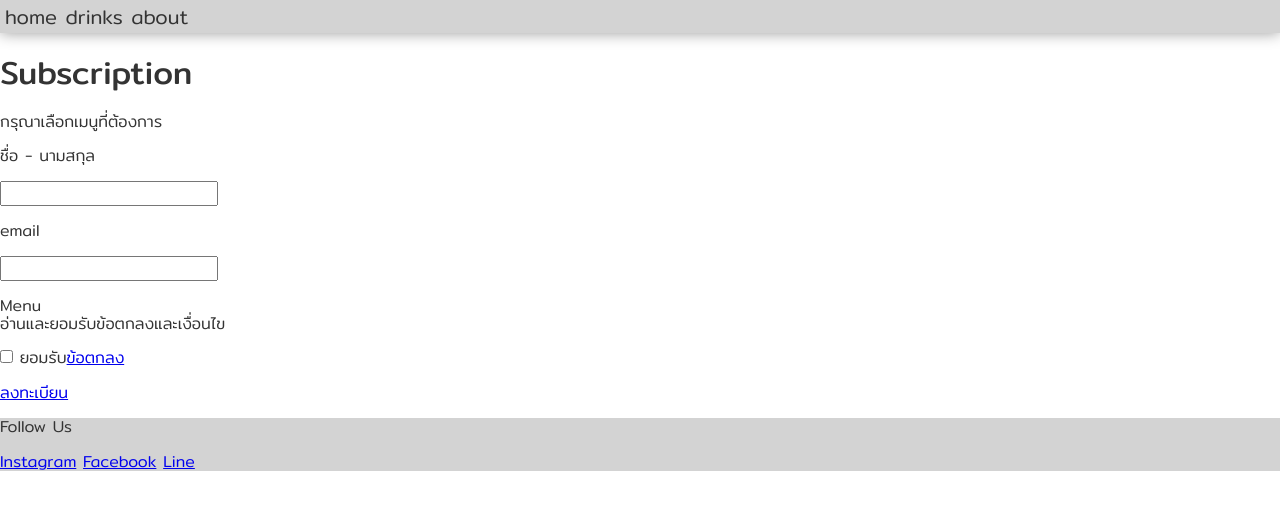
After one commit to Puun2545/My_Cafe_Project, a Django app: page /subs in a window 1280 px wide. The commit adds this page. Shown: the top 510 px of the page. Run offline with Django 4.2, Linux system fonts and the light colour scheme; data that the repository does not hold is empty.

Commit message:
update4
<3

```diff
--- a/app_general/models.py
+++ b/app_general/models.py
@@ -13,3 +13,4 @@ class Subscription(models.Model):
     email = models.EmailField(max_length=60, unique=True)
     status = models.CharField(max_length=15, choices=STATUS, default='unapproved')
     registered_at = models.DateTimeField(auto_now_add=True)
+    drink_set = models.ManyToManyField('app_drinks.Drink')
--- a/app_general/static/app_general/header.css
+++ b/app_general/static/app_general/header.css
@@ -1,3 +1,19 @@
 #header {
     font-size: 20px;
+    background-color: lightgray;
+    border-bottom: #333333;
+    box-shadow: 0px 0px 15px #999999 ;
+    padding: 5px 5px;
+    height: fit-content;
 }
+
+#header a {
+    text-decoration: none;
+    color: #333333;
+}
+
+#header a:hover {
+    text-decoration: none;
+    background-color: #555555;
+    color: #eeeeee;
+}
--- /dev/null
+++ b/app_general/templates/app_general/subs_form.html
@@ -0,0 +1,33 @@
+{% extends "app_general/components/base.html" %}
+
+{% block title %} Subcription {% endblock title %}
+
+{% block content %}
+    <form>
+        <h1>Subscription</h1>
+        <p> กรุณาเลือกเมนูที่ต้องการ </p>
+        <div id='name'>
+            <label for="user_name"> ชื่อ - นามสกุล </label>
+            <p> <input type="text" name="user_name"> </p>
+        </div>
+        <div id='email' >
+            <label for="user_email"> email </label>
+            <p> <input type="email" name="user_email"> </p>
+        </div>
+
+        <div id='menu_input'>
+            <label> Menu </label>
+            {% for drink in drinks %}
+               <p>  <input type="checkbox" name="select_menu" id=""> <label> {{ drink.title }} </label> </p>
+            {% endfor %}
+        </div>
+
+        <div>
+            <label > อ่านและยอมรับข้อตกลงและเงื่อนไข </label>
+            <p> <input type="checkbox" name="policy"> <label> ยอมรับ<a href="#">ข้อตกลง</a> </label> </p>
+        </div>
+
+        <a href="#"> ลงทะเบียน </a>
+    </form>
+
+{% endblock content %}
--- a/app_general/urls.py
+++ b/app_general/urls.py
@@ -3,5 +3,7 @@ from . import views
 
 urlpatterns = [
     path('', views.home, name="home"),
-    path('about', views.about, name='about')
+    path('about', views.about, name='about'),
+    path('subs', views.subs , name="subcription"),
+    path('thanks', views.thanks, name='thanks'),
 ]
--- a/app_general/views.py
+++ b/app_general/views.py
@@ -1,6 +1,7 @@
 from django.shortcuts import render
 from django.http.response import HttpResponse
 from django.template import loader
+from app_drinks.models import Drink
 
 # Create your views here.
 def home(request):
@@ -8,3 +9,11 @@ def home(request):
 
 def about(request):
     return render(request, 'app_general/about.html')
+
+def subs(request):
+    all_drinks = Drink.objects.order_by('-is_premium')
+    context = {'drinks': all_drinks}
+    return render(request, 'app_general/subs_form.html', context)
+
+def thanks(request):
+    return render(request, 'app_general/thanks.html')
```
Also changed, not shown: app_drinks/templates/app_drinks/drink_info.html (+15 -5 lines), app_drinks/templates/app_drinks/drinks.html (+13 -4 lines), app_drinks/views.py (+28 -26 lines), app_general/templates/app_general/thanks.html (added, +14 -0 lines), app_drinks/models.py (line endings or trailing spaces), app_general/migrations/0002_subscription_food.py (added), app_general/migrations/0003_rename_food_subscription_drink.py (added), app_general/migrations/0004_remove_subscription_drink_subscription_drink_set.py (added).
